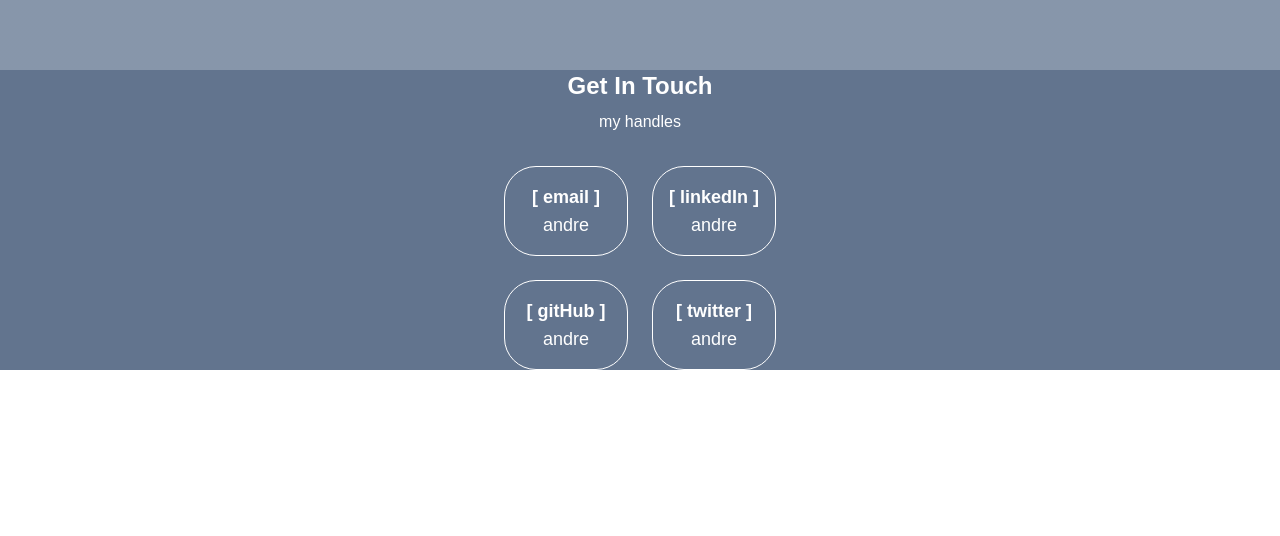
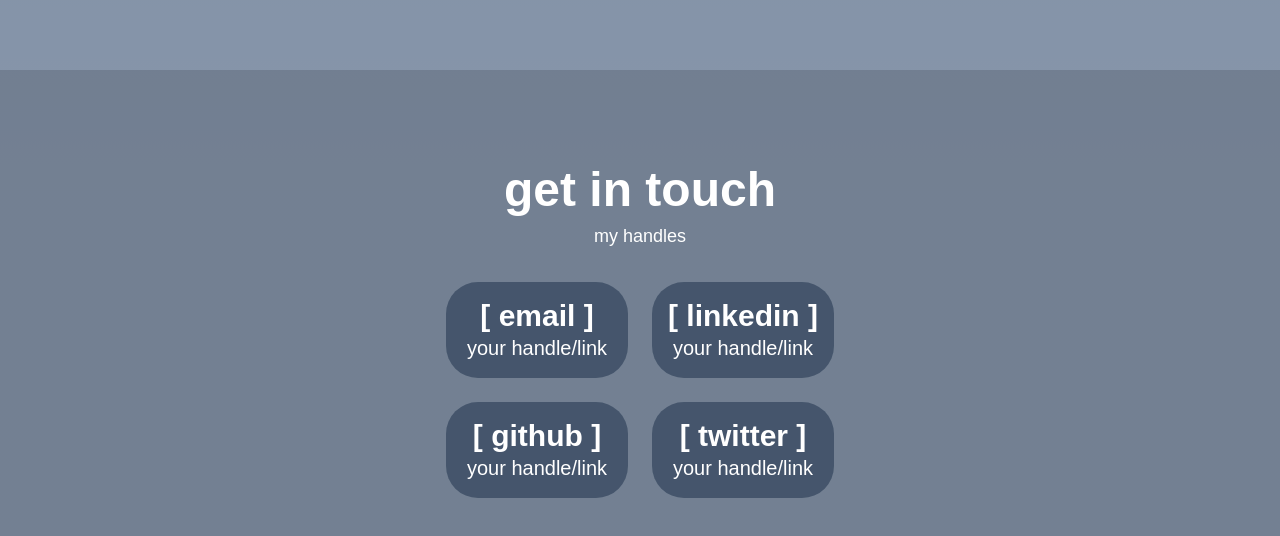
Before and after one commit to Neville-Onsomu/portfolio-for-one, a Next.js app in the folder portfolio-for-one/: page / in a window 1280 px wide. Shown: the part 3409-3945 px from the top of the page. Before the commit the page ends 3779 px from the top, so only its background shows below. Built offline with nearby package versions, Linux system fonts and the light colour scheme.

Commit message:
contact section done

```diff
--- a/portfolio-for-one/app/contacts.tsx
+++ b/portfolio-for-one/app/contacts.tsx
@@ -1,32 +1,32 @@
 const contactLinks = [
     {
         name: "email",
-        handle: "andre",
+        handle: "your handle/link",
         href: "mailto:alex.johnson@email.com",
     },
     {
-        name: "linkedIn",
-        handle: "andre",
+        name: "linkedin",
+        handle: "your handle/link",
         href: "https://linkedin.com/in/alexjohnson",
     },
     {
-        name: "gitHub",
-        handle: "andre",
+        name: "github",
+        handle: "your handle/link",
         href: "https://github.com/alexjohnson",
     },
     {
         name: "twitter",
-        handle: "andre",
+        handle: "your handle/link",
         href: "https://twitter.com/alexjohnsondev",
     },
 ]
 
 export default function Contacts() {
     return (
-    <section id="contact" className="bg-slate-500">
+    <section id="contact" className="bg-slate-600/70 py-24">
         <div className="mx-auto justify-items-center">
-            <h2 className="text-center text-2xl font-semibold">Get In Touch</h2>
-            <p className="mt-2 text-center">my handles</p>
+            <h2 className="text-center text-5xl font-extrabold">get in touch</h2>
+            <p className="mt-2 text-lg text-center">my handles</p>
 
             <div className="mt-8 grid gap-6 grid-cols-2 justify-items-center">
                 {contactLinks.map((contact) => (
@@ -35,10 +35,10 @@
                     href={contact.href}
                     target={contact.name !== "Email" ? "_blank" : undefined}
                     rel={contact.name !== "Email" ? "noopener noreferrer" : undefined}
-                    className="justify-items-center border rounded-4xl p-4 w-full"
+                    className="justify-items-center bg-slate-600 rounded-4xl p-4 w-full hover:scale-110 duration-300"
                     >
-                        <p className="text-lg font-bold">[ {contact.name} ]</p>
-                        <p className="text-lg">{contact.handle}</p>
+                        <p className="text-3xl font-bold">[ {contact.name} ]</p>
+                        <p className="text-xl">{contact.handle}</p>
                     </a>
                 ))}
             </div>
```
